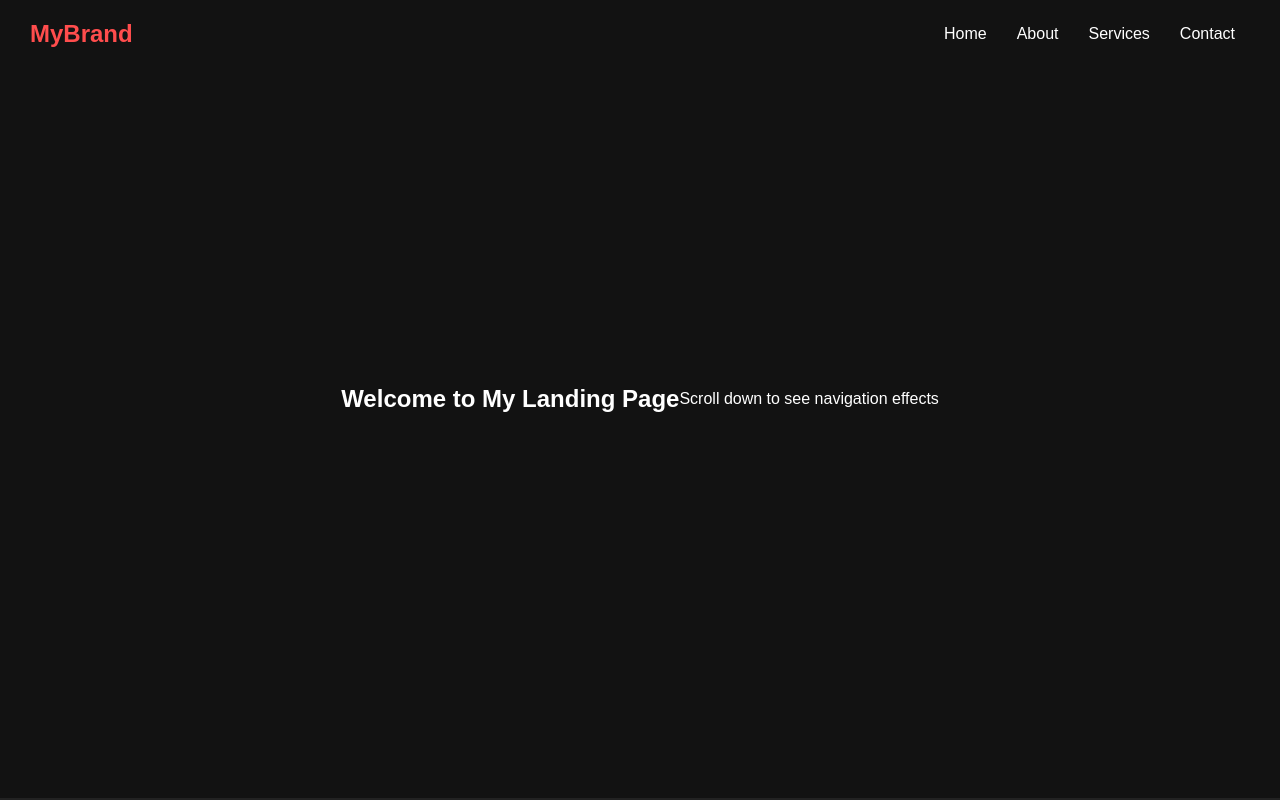
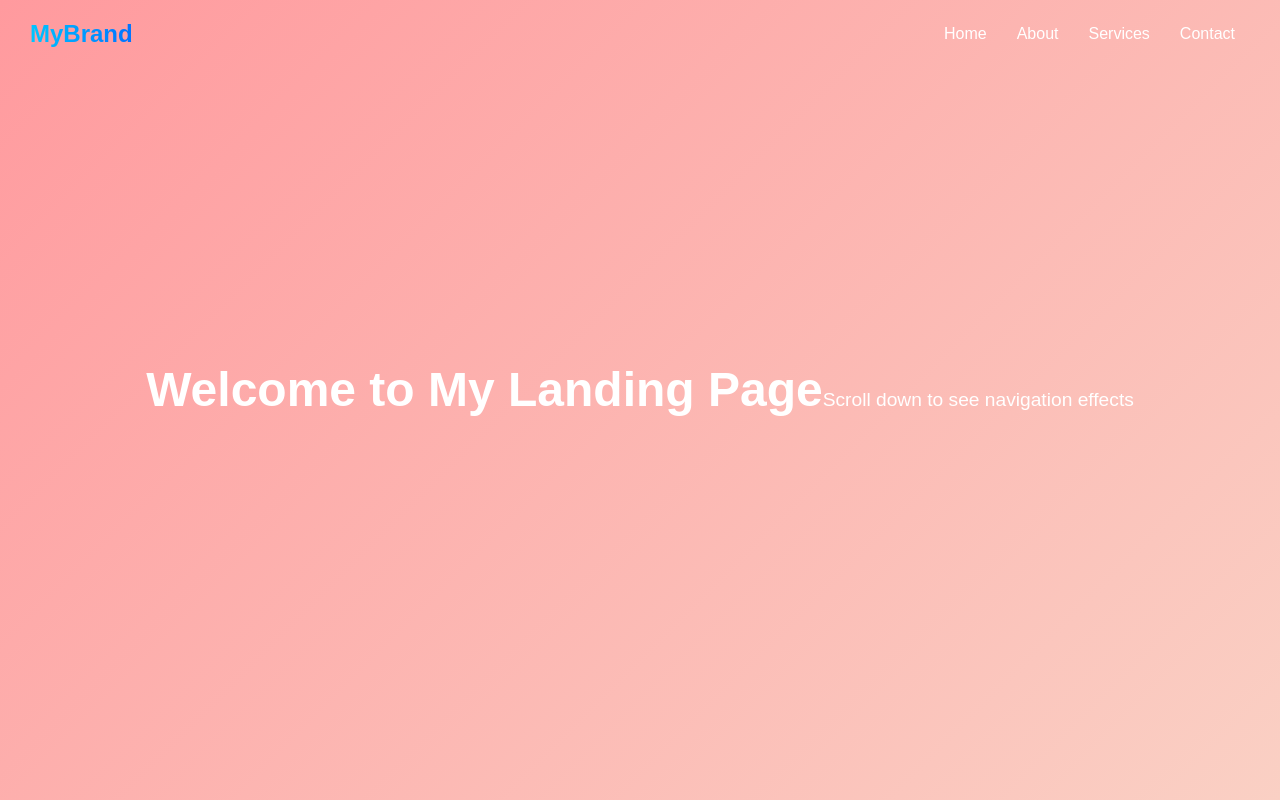
Before and after one commit to Sandeep-lpu/SCT_WD_1, a plain HTML site: page index.html in a window 1280 px wide. Shown: the top 800 px of the page. Drawn offline with Linux system fonts and the light colour scheme.

Commit message:
add interactive color

```diff
--- a/style.css
+++ b/style.css
@@ -4,10 +4,11 @@
   padding: 0;
   box-sizing: border-box;
   font-family: "Poppins", sans-serif;
+  scroll-behavior: smooth;
 }
 
 body {
-  background-color: #0f0f0f;
+  background-color: #0d0d0d;
   color: #fff;
   line-height: 1.6;
 }
@@ -23,18 +24,20 @@ nav {
   justify-content: space-between;
   align-items: center;
   z-index: 1000;
-  transition: background 0.3s ease, box-shadow 0.3s ease;
+  transition: background 0.4s ease, box-shadow 0.4s ease;
 }
 
 nav.scrolled {
-  background: rgba(20, 20, 20, 0.95);
-  box-shadow: 0 2px 10px rgba(0,0,0,0.6);
+  background: linear-gradient(90deg, #ff416c, #ff4b2b);
+  box-shadow: 0 2px 15px rgba(0,0,0,0.6);
 }
 
 .logo {
   font-size: 1.5rem;
   font-weight: bold;
-  color: #ff4d4d;
+  background: linear-gradient(90deg, #00c6ff, #0072ff);
+  -webkit-background-clip: text;
+  -webkit-text-fill-color: transparent;
 }
 
 .nav-links {
@@ -50,11 +53,12 @@ nav.scrolled {
   text-decoration: none;
   color: #fff;
   font-size: 1rem;
-  transition: color 0.3s ease, transform 0.3s ease;
+  transition: color 0.3s ease, text-shadow 0.3s ease, transform 0.3s ease;
 }
 
 .nav-links a:hover {
-  color: #ff4d4d;
+  color: #00f7ff;
+  text-shadow: 0 0 10px #00f7ff, 0 0 20px #00f7ff;
   transform: scale(1.1);
 }
 
@@ -76,6 +80,7 @@ nav.scrolled {
     width: 200px;
     background: #111;
     padding: 20px;
+    border-radius: 8px;
   }
 
   .nav-links.active {
@@ -97,7 +102,7 @@ nav.scrolled {
   }
 }
 
-/* Sections */
+/* Sections with vibrant gradients */
 .section {
   height: 100vh;
   display: flex;
@@ -105,20 +110,43 @@ nav.scrolled {
   align-items: center;
   text-align: center;
   padding: 40px;
-  background: #181818;
-  border-bottom: 2px solid #222;
+  color: #fff;
 }
 
-.section:nth-child(even) {
-  background: #121212;
+#home {
+  background: linear-gradient(135deg, #ff9a9e, #fad0c4);
 }
 
-.home {
-  background: linear-gradient(135deg, #0f0f0f, #1a1a1a, #222);
-  animation: fadeIn 2s ease-in-out;
+#about {
+  background: linear-gradient(135deg, #a18cd1, #fbc2eb);
 }
 
-@keyframes fadeIn {
-  from { opacity: 0; }
-  to { opacity: 1; }
+#services {
+  background: linear-gradient(135deg, #f6d365, #fda085);
 }
+
+#contact {
+  background: linear-gradient(135deg, #84fab0, #8fd3f4);
+}
+
+/* Section heading styles */
+.section h1 {
+  font-size: 3rem;
+  margin-bottom: 20px;
+  animation: fadeInDown 1.5s ease;
+}
+
+.section p {
+  font-size: 1.2rem;
+  animation: fadeInUp 1.5s ease;
+}
+
+@keyframes fadeInDown {
+  from { opacity: 0; transform: translateY(-30px); }
+  to { opacity: 1; transform: translateY(0); }
+}
+
+@keyframes fadeInUp {
+  from { opacity: 0; transform: translateY(30px); }
+  to { opacity: 1; transform: translateY(0); }
+}
```
